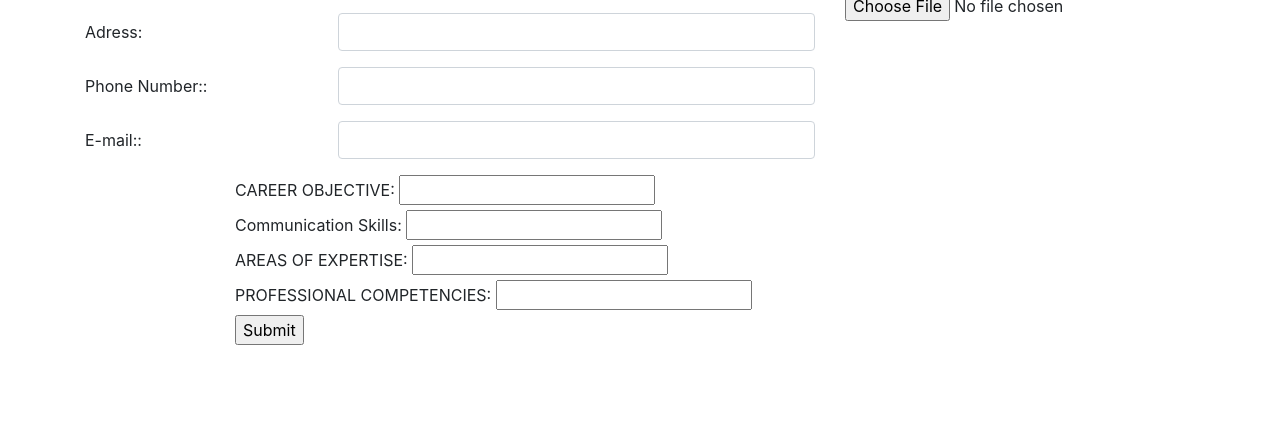
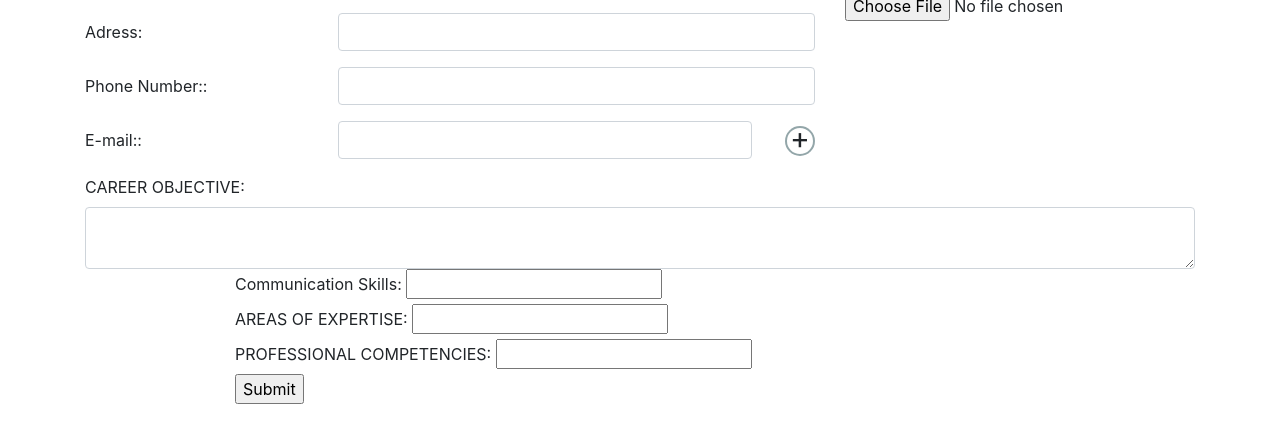
Before and after one commit to kazikamrulislam/CV_app, a plain HTML site: page index.html in a window 1280 px wide. Shown: the part 143-586 px from the top of the page. Drawn offline with nearby package versions, Linux system fonts and the light colour scheme.

Commit message:
new update

```diff
--- a/CSS/app.css
+++ b/CSS/app.css
@@ -22,3 +22,25 @@
 .title{
 
 }
+
+.form-group.row{
+    position: relative;
+}
+
+.addnew{
+    border: 2px solid #5a777ca6;
+    background-color: #ffffff;
+    height: 30px;
+    width: 30px;
+    border-radius: 20px;
+    text-align: center;
+    align-items: center;
+    font-size: 30px;
+    position: absolute;
+    right: 15px;
+    top: 5px;
+    display: inline-block;
+    padding: 0;
+    line-height: 20px;
+    cursor: pointer;
+}
--- a/JS/app.js
+++ b/JS/app.js
@@ -11,5 +11,9 @@ function myFunction(){
     profile.e_mail = document.getElementById("e_mail").value;
     // document.getElementById("demo").innerHTML = profile.name + " " + profile.adress + " " + profile.c_obj + " " + profile.c_skill + " " + profile.experties + " " + profile.phone + " " + profile.pro_comp ? profile.name + " " + profile.adress + " " + profile.c_obj + " " + profile.c_skill + " " + profile.experties + " " + profile.phone + " " + profile.pro_comp : 'Empty';
 }
+console.log(profile);
 
-console.log(profile);
+function addnewone(){
+   let new_em = '<div class="form-group row"> <label for="E-mail" class="col-sm-4 col-form-label">E-mail::</label> <div class="col-sm-7"> <input type="text" class="form-control" id="e_mail"> </div> <span class="addnew" onclick="addnewone()"> + </span>  </div>' ;
+   document.getElementById("email_container").appendChild(new_em);
+}
--- a/index.html
+++ b/index.html
@@ -39,10 +39,13 @@
                     </div>
                 </div>
 
-                <div class="form-group row">
-                    <label for="E-mail" class="col-sm-4 col-form-label">E-mail::</label>
-                    <div class="col-sm-8">
-                        <input type="text" class="form-control" id="e_mail">
+                <div id="email_container">
+                    <div class="form-group row">
+                        <label for="E-mail" class="col-sm-4 col-form-label">E-mail::</label>
+                        <div class="col-sm-7">
+                            <input type="text" class="form-control" id="e_mail">
+                        </div>
+                        <span class="addnew" onclick="addnewone()">+</span>
                     </div>
                 </div>
             </div>
@@ -55,9 +58,15 @@
             </div>
         </div>
 
+        <div class="row">
+            <div class="col">
+                <label for="name" class="title">CAREER OBJECTIVE:</label>
+                <!-- <input type="text" class="input" id="c_obj"><br> -->
+                <textarea class="form-control" aria-label="With textarea" id="c_obj"></textarea>
+            </div>
+        </div>
+
         <form action="" id="form1">
-            <label for="name" class="title">CAREER OBJECTIVE:</label>
-            <input type="text" class="input" id="c_obj"><br>
             <label for="Communication_Skills" class="title">Communication Skills:</label>
             <input type="text" class="input" id="c_skill"><br>
             <label for="AREAS_OF_EXPERTISE" class="title">AREAS OF EXPERTISE:</label>
```
